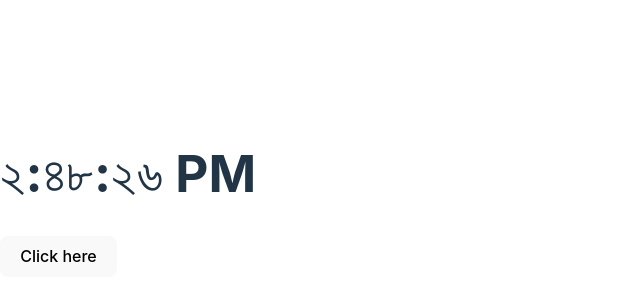
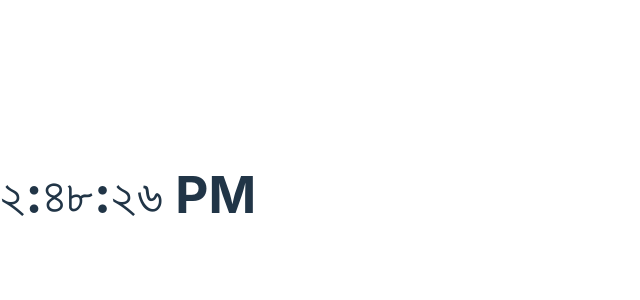
Before and after one commit to RezwanRahin/Think-In-A-React-Way, a React (Vite) app: page / in a window 1280 px wide. Shown: the part 206-506 px from the top of the page, without its empty margins (0-640 px from the left). Built offline with nearby package versions, Linux system fonts and the light colour scheme.

Commit message:
feat: conditional rendering
- between 'Clock' & 'Button' components

```diff
--- a/src/components/Button.jsx
+++ b/src/components/Button.jsx
@@ -13,10 +13,17 @@
     }
 
     render() {
-        const { change, locale } = this.props;
+        const { change, locale, show, enable } = this.props;
+
+        if (!enable) return null;
 
         return (
-            <button type='button' onClick={() => change(locale)}>Click here</button>
+            <>
+                <button type='button' onClick={() => change(locale)}>
+                    {locale === 'bn-BD' ? 'Change Clock' : 'ঘড়ি পরিবর্তন করুন'}
+                </button>
+                {show && <p>Hello</p>}
+            </>
         );
     }
 }
--- a/src/components/Clock.jsx
+++ b/src/components/Clock.jsx
@@ -1,5 +1,5 @@
-import React from 'react'
-import Button from './Button'
+import React from 'react';
+import Button from './Button';
 
 class Clock extends React.Component {
     // constructor(props) {
@@ -45,7 +45,13 @@
                 {/* <button type='button' onClick={() => this.handleClick('en-US')}>Click here</button> */}
 
                 {/* <Button change={this.handleClick} locale='en-US'></Button> */}
-                <Button change={this.handleClick} locale='en-US' />
+                {/* <Button change={this.handleClick} locale='en-US' /> */}
+
+                {locale === 'bn-BD' ? (
+                    <Button change={this.handleClick} locale='en-US' show={false} enable={false} />
+                ) : (
+                    <Button change={this.handleClick} locale='bn-BD' show enable />
+                )}
             </div>
         );
     }
```
